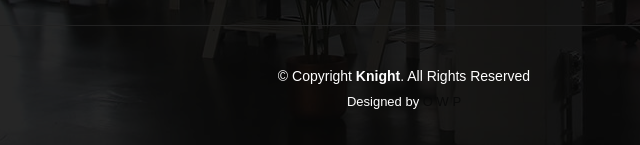
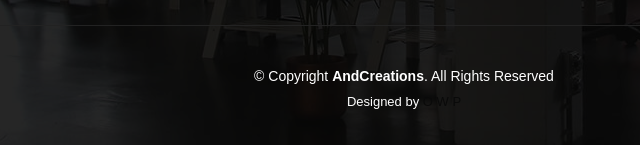
Before and after one commit to rizwanalam19/andcreation, a plain HTML site: page picture.html in a window 1280 px wide. Shown: the part 2299-2444 px from the top of the page, 236-876 px from the left. Drawn offline with Linux system fonts and the light colour scheme.

Commit message:
Update picture.html

```diff
--- a/picture.html
+++ b/picture.html
@@ -319,7 +319,7 @@
 
       <div class="container footer-bottom clearfix">
         <div class="copyright">
-          &copy; Copyright <strong><span>Knight</span></strong>. All Rights Reserved
+          &copy; Copyright <strong><span>AndCreations</span></strong>. All Rights Reserved
         </div>
         <div class="credits">
                 Designed by <a href="#">O W P</a>
```
